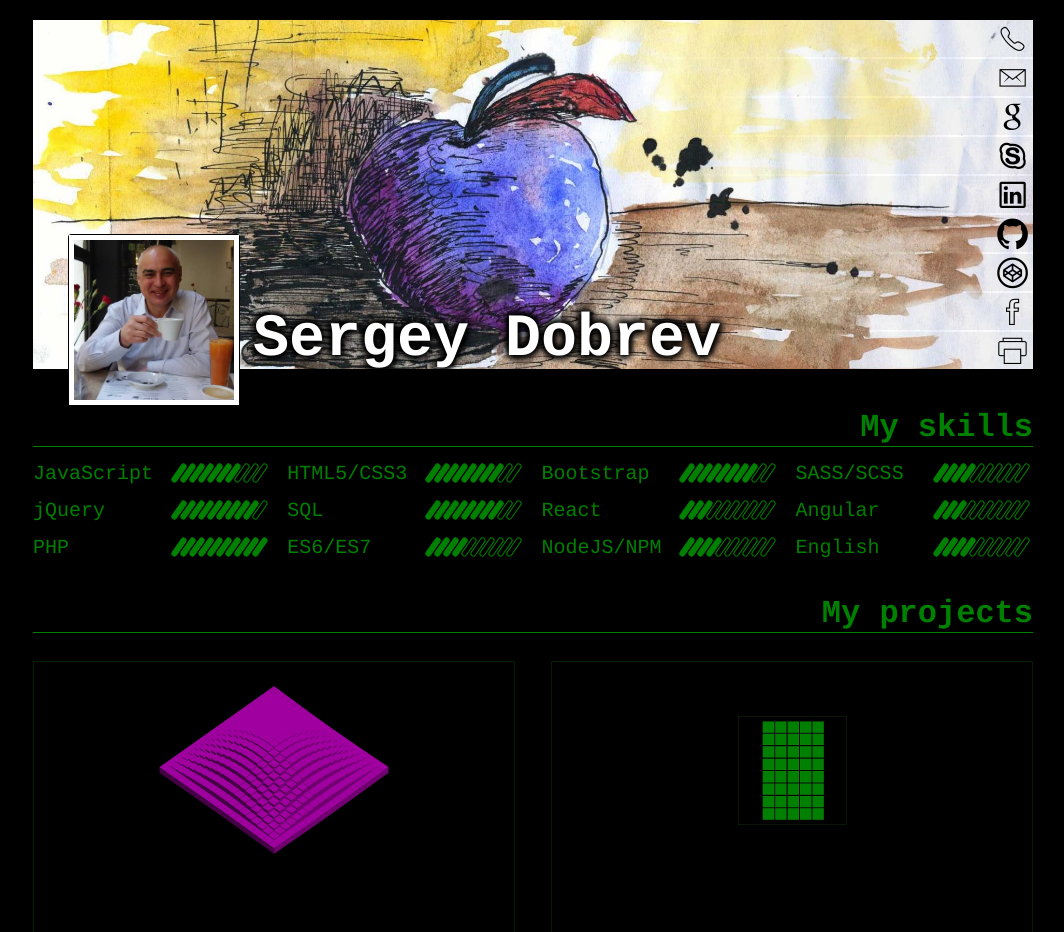
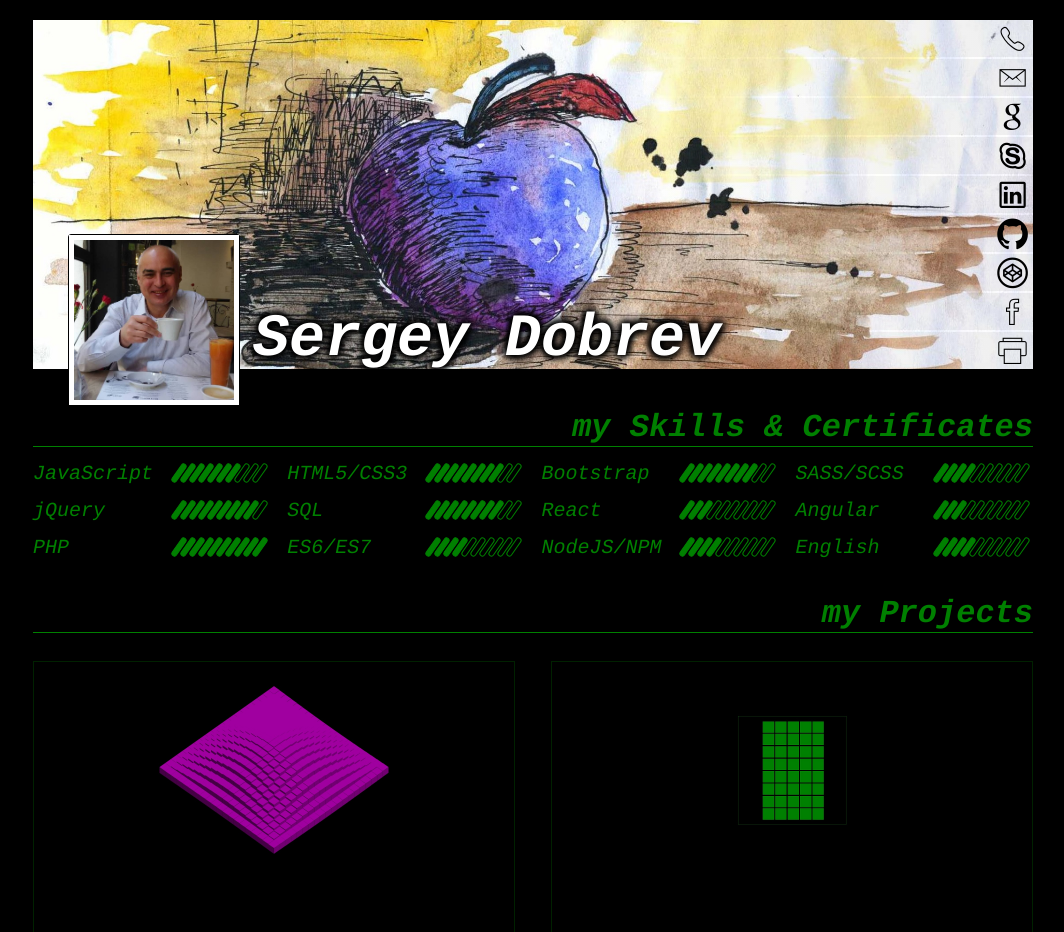
Before and after one commit to SergeyDobrev/SergeyDobrev.github.io, a PHP site: page / in a window 1280 px wide. Shown: the top 932 px of the page, without its empty margins (107-1171 px from the left). Run offline with PHP 8.4, Linux system fonts and the light colour scheme; some web fonts are replaced.

Commit message:
35th commit

```diff
--- a/css/style.css
+++ b/css/style.css
@@ -2,6 +2,7 @@ html, body {
 	height: 100%;
 	background-color: black;
 	font-family: Courier;
+	font-style: italic;
 }
 
 body {
--- a/index.html
+++ b/index.html
@@ -57,7 +57,7 @@
 		</div>
 
 		<div class="skillsBlock">
-			<div class="skillsTitle">My skills</div>
+			<div class="skillsTitle">my Skills & Certificates</div>
 			<br>
 
 			<a class="skillsItem" href="#">
@@ -222,7 +222,7 @@
 		<br>
 		<br>
 		<div class="skillsBlock">
-			<div class="skillsTitle">My projects</div>
+			<div class="skillsTitle">my Projects</div>
 			<br>
 		</div>
 
```
